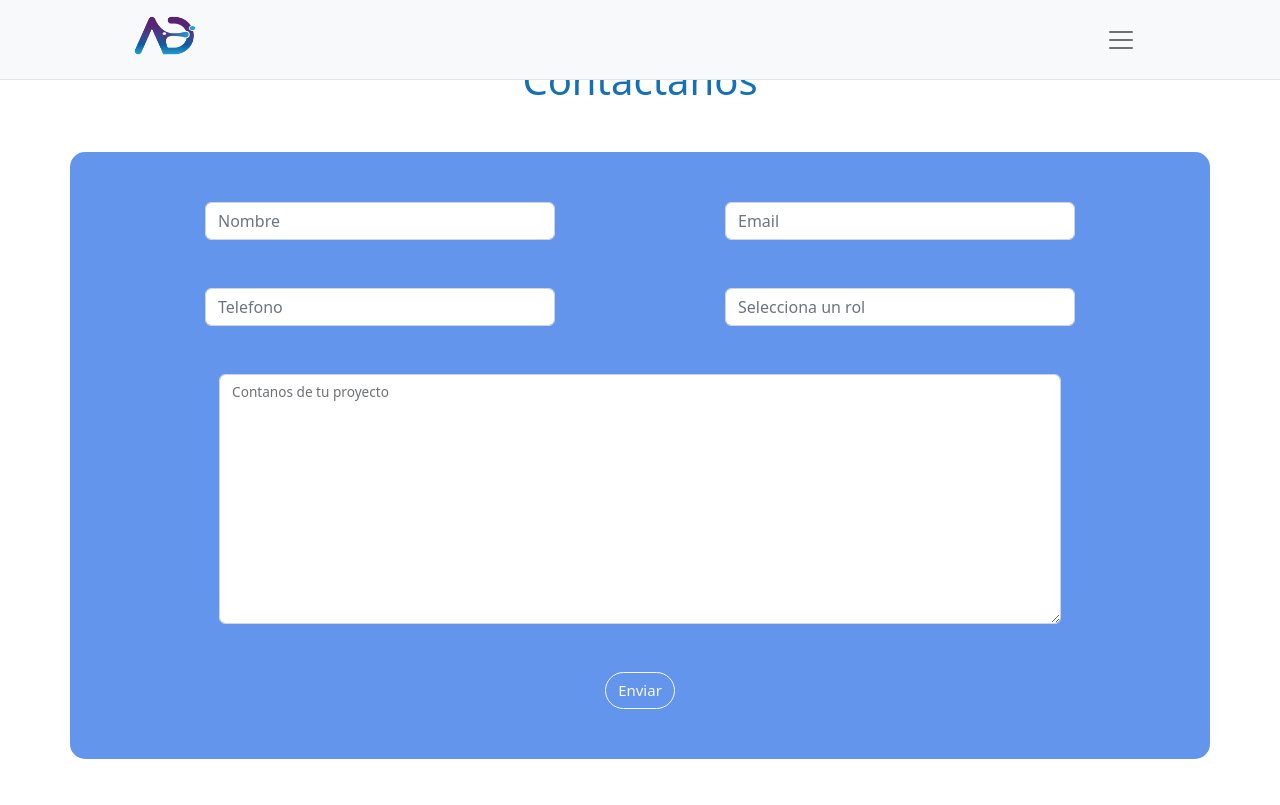
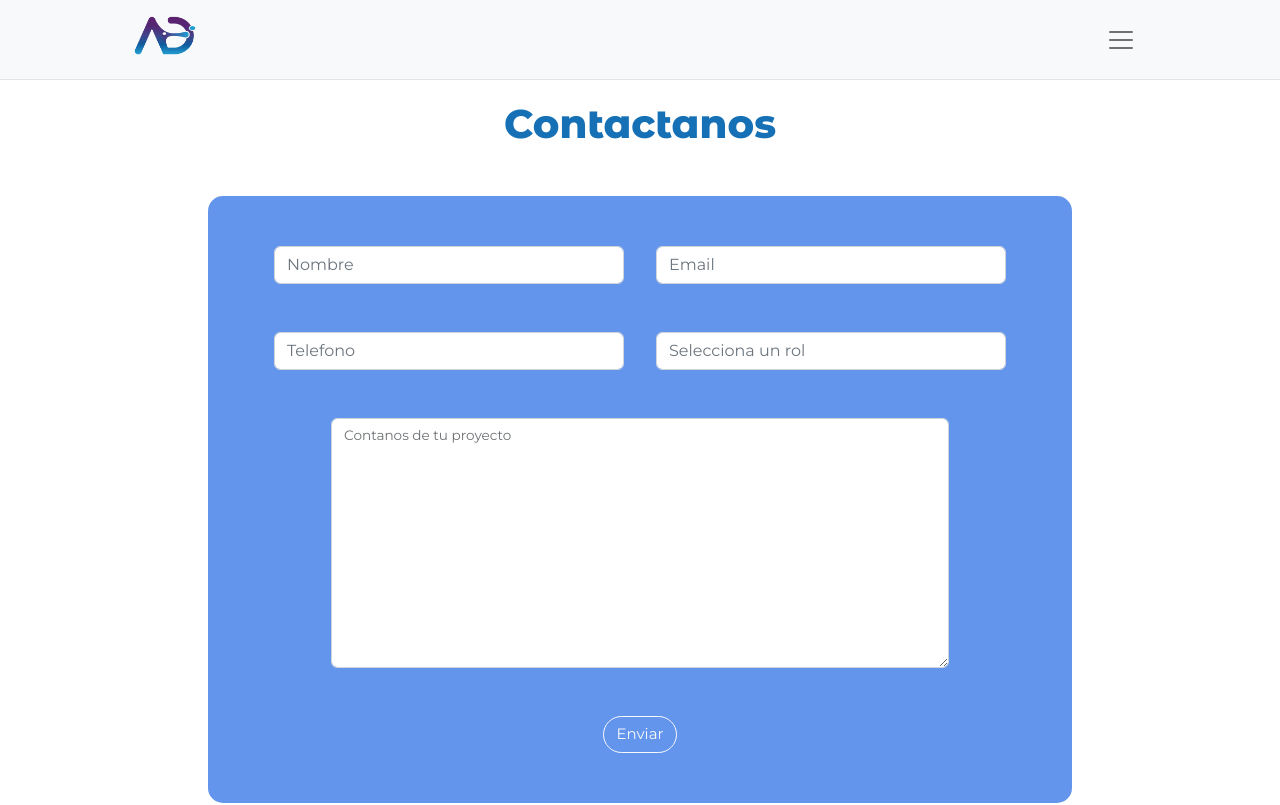
Before and after one commit to GeronimoVenzi/autodatee-web2, a Next.js app: page /estrategia in a window 1280 px wide. Shown: the top 805 px of the page. Built offline with nearby package versions, Linux system fonts and the light colour scheme.

Commit message:
ending homepage

```diff
--- a/components/AboutPage/AboutPage.jsx
+++ b/components/AboutPage/AboutPage.jsx
@@ -15,7 +15,7 @@ export const AboutPage = () => {
     <section id="nosotros" className="section">
       <Container fluid>
         <div className={styles.title__about}>
-          <h1>Nosotros</h1>
+          <h1 className="font__mont">Nosotros</h1>
         </div>
         <Container className={styles.about__container}>
           <article>
--- a/components/FormPage/FormPage.jsx
+++ b/components/FormPage/FormPage.jsx
@@ -5,12 +5,12 @@ import styles from "./FormPage.module.css";
 
 export const FormPage = () => {
   return (
-    <section className="mb-5" id="contacto">
+    <section className="section__container" id="contacto">
       <div className="text-center">
         <h1 className={styles.form__title}>Contactanos</h1>
       </div>
 
-      <Form className={`${styles.bg_form} container mb-5 mt-5`}>
+      <Form className={`${styles.bg_form} container mb-5 mt-5 font__mont`}>
         <div className={styles.form__group}>
           <div>
             <Form.Group
@@ -44,7 +44,7 @@ export const FormPage = () => {
           </div>
         </div>
 
-        <div className={styles.form__textarea}>
+        <div className={`${styles.form__textarea}`}>
           <FloatingLabel
             className="mb-5"
             controlId="floatingTextarea2"
--- a/components/FormPage/FormPage.module.css
+++ b/components/FormPage/FormPage.module.css
@@ -1,3 +1,4 @@
+
 .bg_form {
     background-color:cornflowerblue;
     padding: 50px;
@@ -38,4 +39,8 @@
     .form__group__input {
         width: 350px !important;
     }
+
+    .bg_form{
+        width: 80%;
+    }
 }
--- a/components/Layout/Layout.jsx
+++ b/components/Layout/Layout.jsx
@@ -12,7 +12,12 @@ export const Layout = ({ children }) => {
           rel="stylesheet"
           href="https://cdn.jsdelivr.net/npm/bootstrap-icons@1.9.1/font/bootstrap-icons.css"
         />
-
+        <link rel="preconnect" href="https://fonts.googleapis.com" />
+        <link rel="preconnect" href="https://fonts.gstatic.com" crossorigin />
+        <link
+          href="https://fonts.googleapis.com/css2?family=Montserrat+Alternates:wght@200;300;500;800&family=Montserrat:wght@400;800&family=Raleway:wght@800&display=swap"
+          rel="stylesheet"
+        />
         {/*<meta name="description" content={`Informacion sobre el Pokemon ${title}`} />
                     <meta name="keywords" content={`${title}, pokemon, pokedex`} />
                     <meta property="og:title" content={`Pokemon ${title}`} />
--- a/pages/estrategia/index.jsx
+++ b/pages/estrategia/index.jsx
@@ -1,11 +1,7 @@
 import { Layout } from "../../components/Layout";
 
 const Estrategia = () => {
-  return (
-    <Layout>
-      <h1>Estamos en Estrategia</h1>
-    </Layout>
-  );
+  return <Layout></Layout>;
 };
 
 export default Estrategia;
--- a/styles/globals.css
+++ b/styles/globals.css
@@ -6,7 +6,25 @@
   --textoObscuro: #18191F;
   --textoGris: #383838;
 }
+h1{
+  color: var(--titulosWeb);
+  font-weight: bold;
+  font-size: 2.5rem;
+  margin-bottom: 30px;
+}
 
-.section {
+body {
+  font-family: 'Montserrat Alternates', sans-serif;
+  background-color: var(--primario);
+}
+
+.font__mont{
+  font-family: 'Montserrat', sans-serif;
+}
+.section{
   min-height: 100vh;
 }
+
+.section__container{
+  padding: 100px;
+}
```
